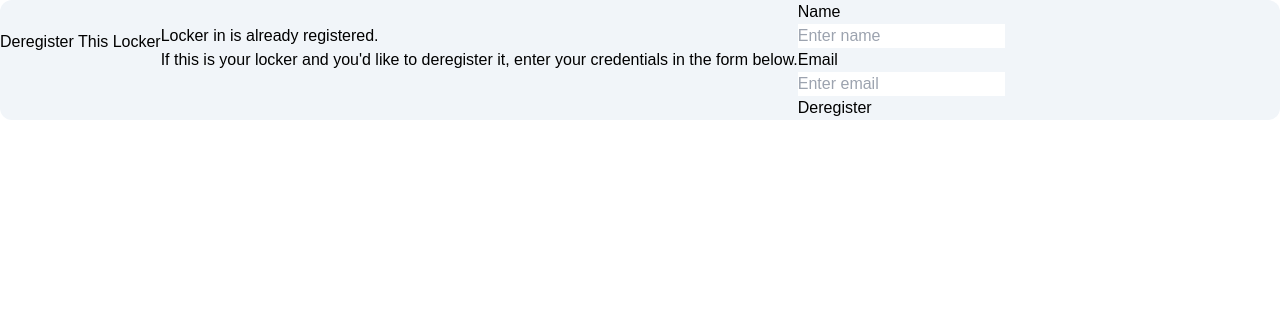
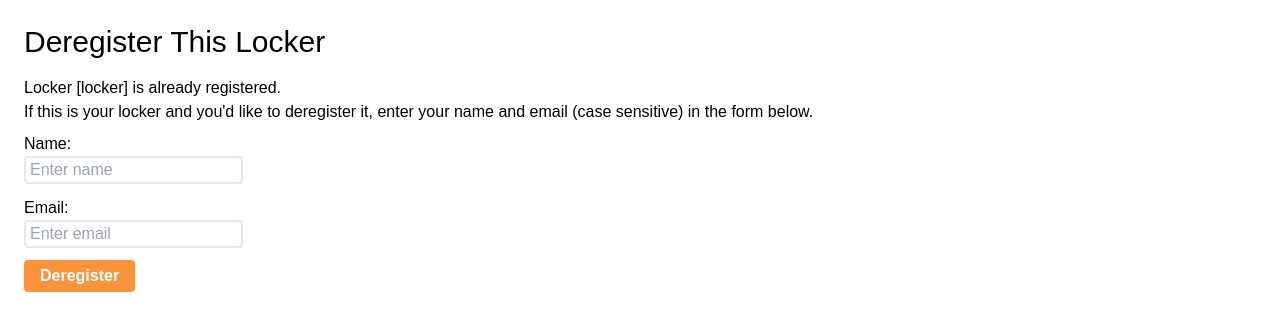
Before and after one commit to VikeLabs/ess-locker-registration, a Next.js app: page /deregister in a window 1280 px wide. Shown: the top 330 px of the page. Built offline with nearby package versions, Linux system fonts and the light colour scheme; a web font is replaced by a local one.

Commit message:
styled deregister and updated search form

```diff
--- a/pages/deregister.tsx
+++ b/pages/deregister.tsx
@@ -1,32 +1,26 @@
-export default function Deregister(){
-    return(
-    <figure className="md:flex bg-slate-100 rounded-xl p-8 md:p-0 dark:bg-slate-800">
-        <h1 className="display-4" style = {{marginTop:30}}>Deregister This Locker</h1> <br/>
+export default function Deregister() {
+  return (
+    <div className='ml-4 py-4 px-2 space-y-2'>
+      <h1 className='text-3xl text-bold py-2'>Deregister This Locker</h1>
 
-        Locker  in  is already registered. <br/> If this is your locker and you'd like to deregister it, enter your credentials in the form below.
-        <br/><br/>
+      <p>
+        Locker [locker] is already registered.<br />
+        If this is your locker and you'd like to deregister it, enter your name and email (case sensitive) in the form below.
+      </p>
 
-        <form >
-          <div className="form-group">
+      <form action="/api/deregister" method="post" className='space-y-3'>
+        <div>
+          <label htmlFor="inputName">Name:</label><br />
+          <input id="inputName" name="nameValue" type="text" placeholder="Enter name" className='px-1 border-2 rounded focus:border-black' />
+        </div>
 
-          <div className="form-group" style = {{maxWidth: "40%"}}>
-            <label htmlFor="inputName">Name</label>
-            <input type="text" name="nameValue" placeholder="Enter name" className="form-control"
-            />
-          </div>
-            <label htmlFor="inputCode">Email</label>
-            <div className="form-row" style = {{maxWidth: "80%"}}>
-              <div className="form-group col-md-6">
-                <input type="email" name="emailValue" id="inputEmail" placeholder="Enter email"
-                  className="form-control"
-                />
-              </div>
-            </div>
+        <div>
+          <label htmlFor="inputCode">Email:</label><br />
+          <input id="inputEmail" name="emailValue" type="email" placeholder="Enter email" className='px-1 border-2 rounded focus:border-black' />
+        </div>
 
-            <input type="submit" className="btn btn-primary"value="Deregister" />
-
-          </div>
-        </form>
-    </figure>
+        <input type="submit" value="Deregister" className='bg-orange-400 hover:bg-orange-600 text-white font-bold py-1 px-4 rounded' />
+      </form>
+    </div>
   );
 }
--- a/pages/index.tsx
+++ b/pages/index.tsx
@@ -6,15 +6,11 @@ export default function Home() {
             <p>
                 Select a locker to begin.
             </p>
-            <br />
 
-            <h2 className='text-xl text-bold py-2'>Select Locker</h2>
-
-            <form action="/register" method="post" className='space-y-3'>
+            <form action="/api/search" method="post" className='space-y-3'>
                 <div>
                     <label htmlFor="buildingDrop">Building:</label><br />
                     <select id="buildingDrop" name="buildingValue" className='border-2 rounded focus:border-black'>
-                        <option value="" >Select Building</option>
                         <option value="elw" >Engineering Lab Wing</option>
                         <option value="ecs" >Engineering Computer Science Building</option>
                     </select>
@@ -22,7 +18,7 @@ export default function Home() {
 
                 <div>
                     <label htmlFor="inputLocker">Locker Number:</label><br />
-                    <input type="number" name="lockerValue" id="inputLocker" placeholder="Select Number" className='border-2 rounded px-1' />
+                    <input id="inputLocker" name="lockerValue" type="number" placeholder="Select Number" className='px-1 border-2 rounded focus:border-black' />
                 </div>
 
                 <input type="submit" value="Search" className='bg-orange-400 hover:bg-orange-600 text-white font-bold py-1 px-4 rounded' />
```
